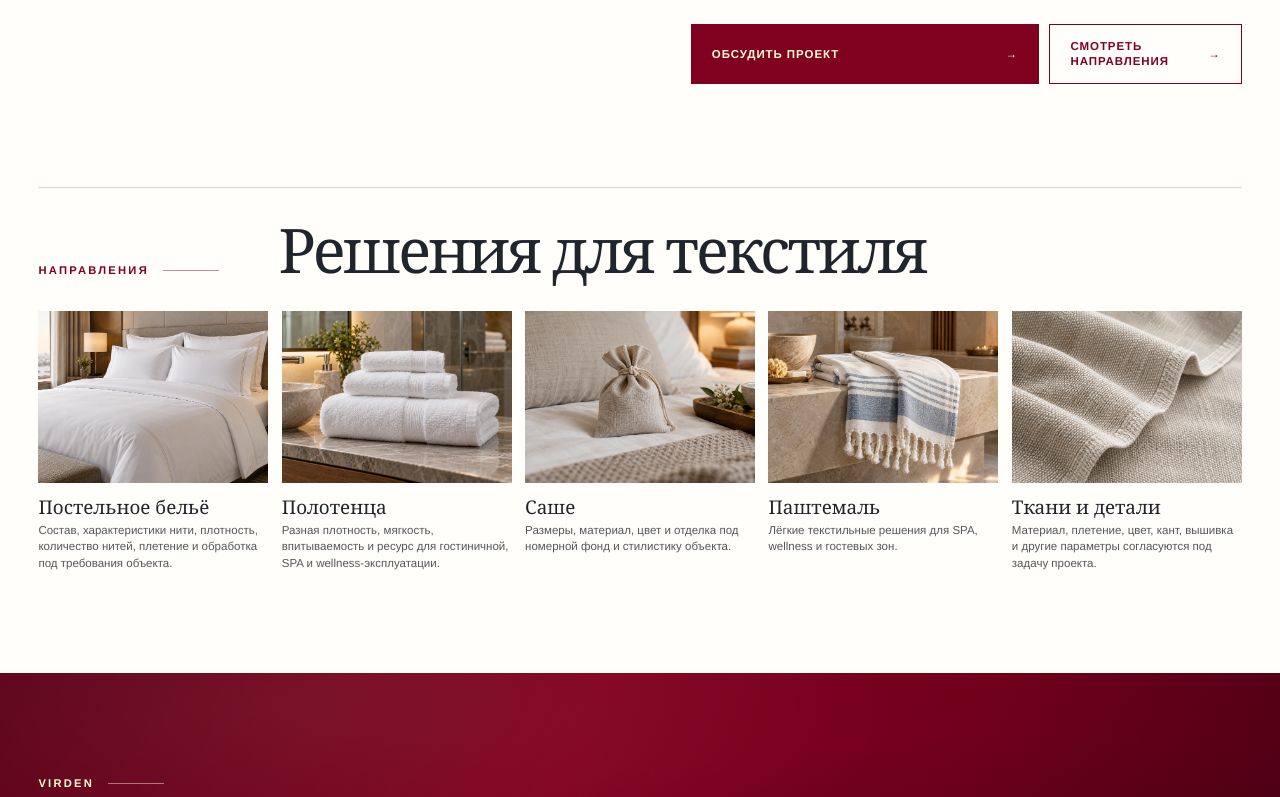
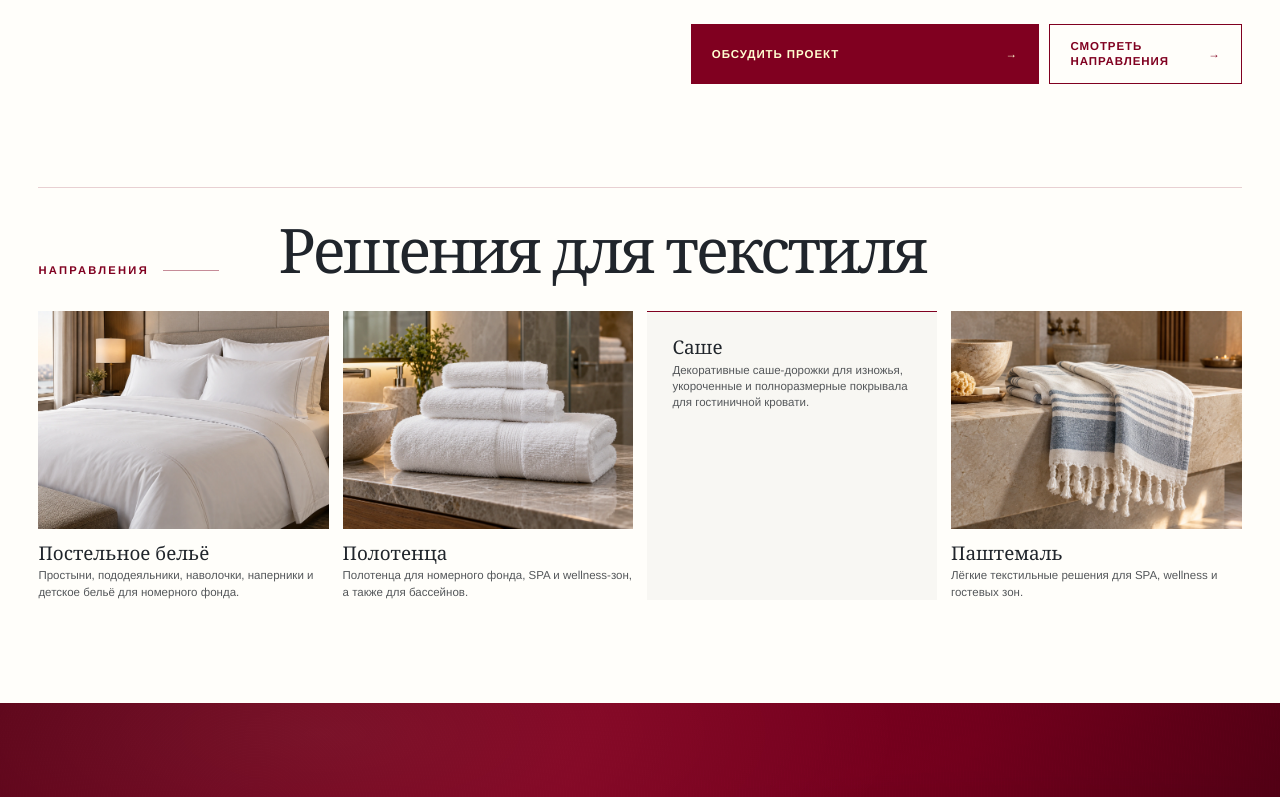
Before and after one commit to stepanMiller/virden-site, a Next.js app: page /categories/textiles in a window 1280 px wide. Shown: the part 710-1507 px from the top of the page. Built offline with nearby package versions, Linux system fonts and the light colour scheme.

Commit message:
fix: clarify textile ranges and remove incorrect sache imagery

```diff
--- a/app/categories/textiles/page.module.css
+++ b/app/categories/textiles/page.module.css
@@ -21,9 +21,29 @@
   aspect-ratio: 4 / 3;
 }
 
+.page :global(.detailGrid) {
+  grid-template-columns: repeat(4, minmax(0, 1fr));
+}
+
+.noImageCard {
+  border-top: 1px solid var(--color-royal-burgundy);
+  padding: clamp(1rem, 2vw, 1.75rem);
+  background: var(--color-surface);
+}
+
+.noImageCard h3 {
+  margin-top: 0;
+}
+
 .page :global(.productClosing .actionLink--secondary) {
   border-color: var(--color-cream);
   color: var(--color-cream);
+}
+
+@media (max-width: 900px) {
+  .page :global(.detailGrid) {
+    grid-template-columns: repeat(2, minmax(0, 1fr));
+  }
 }
 
 @media (max-width: 540px) {
@@ -40,7 +60,6 @@
   }
 
   .page :global(.detailGrid) {
-    grid-template-columns: repeat(2, minmax(0, 1fr));
     gap: 1rem;
   }
 
@@ -51,12 +70,4 @@
   .page :global(.detailCard p) {
     font-size: 0.73rem;
   }
-
-  .page :global(.detailCard:last-child) {
-    grid-column: 1 / -1;
-  }
-
-  .page :global(.detailCard:last-child .detailCard__image) {
-    max-height: 22rem;
-  }
 }
--- a/app/categories/textiles/page.tsx
+++ b/app/categories/textiles/page.tsx
@@ -73,16 +73,21 @@ export default function TextilesPage() {
           </div>
           <div className="detailGrid">
             {textiles.directions.map((direction) => (
-              <article className="detailCard" key={direction.title}>
+              <article
+                className={direction.image ? "detailCard" : `detailCard ${styles.noImageCard}`}
+                key={direction.title}
+              >
+                {direction.image ? (
                   <div className="detailCard__image">
                     <Image
                       src={direction.image}
                       alt={direction.alt}
                       fill
                       quality={92}
-                    sizes="(max-width: 720px) 50vw, (max-width: 1180px) 33vw, 20vw"
+                      sizes="(max-width: 720px) 50vw, (max-width: 1180px) 33vw, 25vw"
                     />
                   </div>
+                ) : null}
                 <h3>{direction.title}</h3>
                 <p>{direction.description}</p>
               </article>
--- a/content/textiles.ts
+++ b/content/textiles.ts
@@ -20,19 +20,9 @@ export const textilesContent = {
       label: "Полотенца",
     },
     {
-      src: textileAsset("textile-sachet.webp"),
-      alt: "Текстильное саше из фактурной ткани с завязками",
-      label: "Саше",
-    },
-    {
       src: textileAsset("textile-peshtemal.webp"),
       alt: "Полосатая паштемаль в интерьере SPA-зоны",
       label: "Паштемаль",
-    },
-    {
-      src: textileAsset("textile-detail.webp"),
-      alt: "Крупный план плетения и края ткани",
-      label: "Ткани и детали",
     },
   ],
   strengths: [
@@ -56,21 +46,21 @@ export const textilesContent = {
   directions: [
     {
       title: "Постельное бельё",
-      description: "Состав, характеристики нити, плотность, количество нитей, плетение и обработка под требования объекта.",
+      description: "Простыни, пододеяльники, наволочки, наперники и детское бельё для номерного фонда.",
       image: textileAsset("textile-bedding.webp"),
       alt: "Постельное бельё с отделкой в гостиничном номере",
     },
     {
       title: "Полотенца",
-      description: "Разная плотность, мягкость, впитываемость и ресурс для гостиничной, SPA и wellness-эксплуатации.",
+      description: "Полотенца для номерного фонда, SPA и wellness-зон, а также для бассейнов.",
       image: textileAsset("textile-towels.webp"),
       alt: "Стопка белых полотенец в ванной комнате",
     },
     {
       title: "Саше",
-      description: "Размеры, материал, цвет и отделка под номерной фонд и стилистику объекта.",
-      image: textileAsset("textile-sachet.webp"),
-      alt: "Текстильное саше из фактурной ткани с завязками",
+      description: "Декоративные саше-дорожки для изножья, укороченные и полноразмерные покрывала для гостиничной кровати.",
+      image: null,
+      alt: "",
     },
     {
       title: "Паштемаль",
@@ -78,11 +68,5 @@ export const textilesContent = {
       image: textileAsset("textile-peshtemal.webp"),
       alt: "Полосатая паштемаль в интерьере SPA-зоны",
     },
-    {
-      title: "Ткани и детали",
-      description: "Материал, плетение, цвет, кант, вышивка и другие параметры согласуются под задачу проекта.",
-      image: textileAsset("textile-detail.webp"),
-      alt: "Крупный план плетения и края ткани",
-    },
   ],
 } as const;
```
Also changed, not shown: public/assets/categories/textiles/textile-detail.webp (deleted), public/assets/categories/textiles/textile-sachet.webp (deleted). Lines whose indentation alone changed are shown as unchanged.
